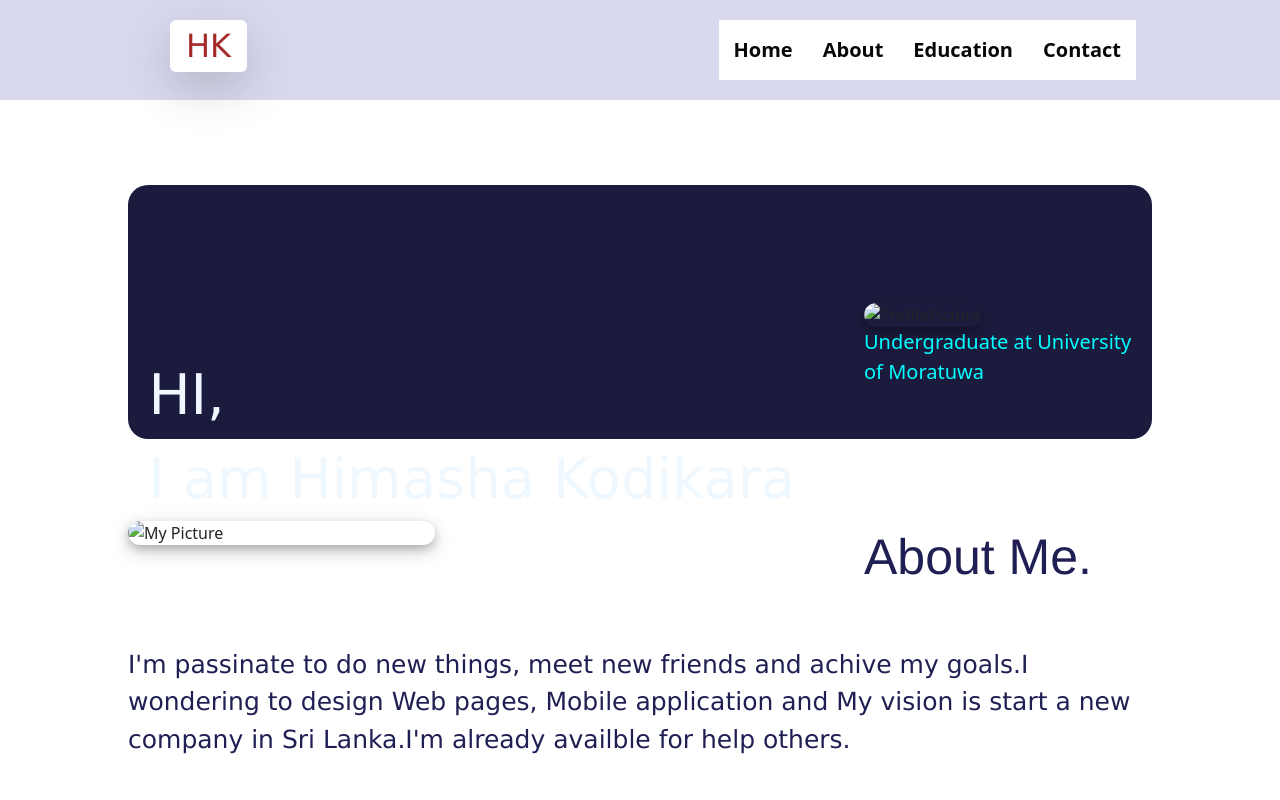
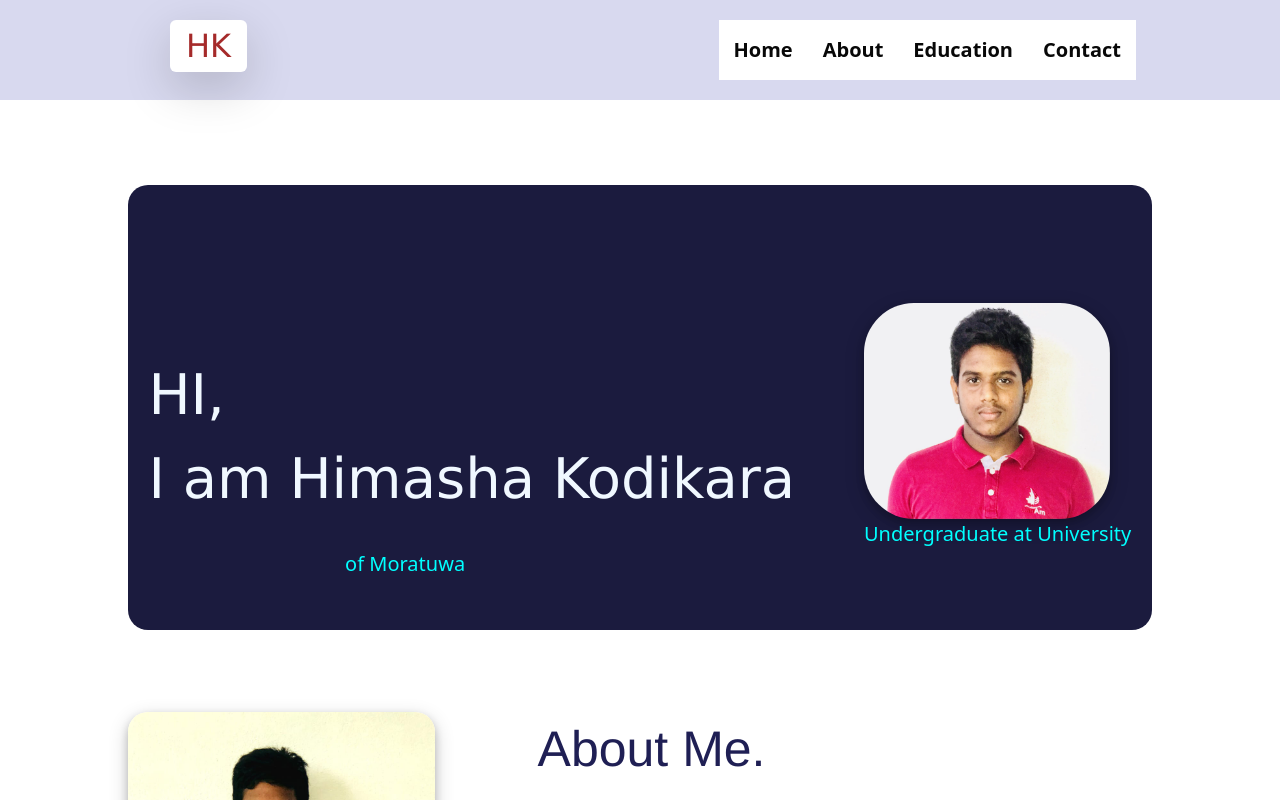
Before and after one commit to HimashaKodikara/Himasha, a plain HTML site: page index.html in a window 1280 px wide. Shown: the top 800 px of the page. Drawn offline with nearby package versions, Linux system fonts and the light colour scheme; the site is published under a folder, as on GitHub Pages, so addresses that start at the root find nothing.

Commit message:
Website test

```diff
--- a/index.html
+++ b/index.html
@@ -37,12 +37,12 @@
         I am Himasha Kodikara
 
         </div>
-        <img src="/Image.jpeg" alt="ProfilePicture" id="ProfilePic" height="25%" width="25%" >
+        <img src="Image.jpeg" alt="ProfilePicture" id="ProfilePic" height="25%" width="25%" >
         <div  class="Pos">Undergraduate at University of Moratuwa</div>
         </div>
 
         <div class="Cont2">
-            <img src="/Image1.jpeg" alt="My Picture" height="30%" width="30%" id="Image2">
+            <img src="Image1.jpeg" alt="My Picture" height="30%" width="30%" id="Image2">
             <div id="detail"><p class="AboutMe">About Me.</p><br><p class="des">I'm passinate to do new things, meet new friends and achive my goals.I wondering to design Web pages, Mobile application and
                   My vision is start a new company in Sri Lanka.I'm already availble for help others.
                 </p>
```
